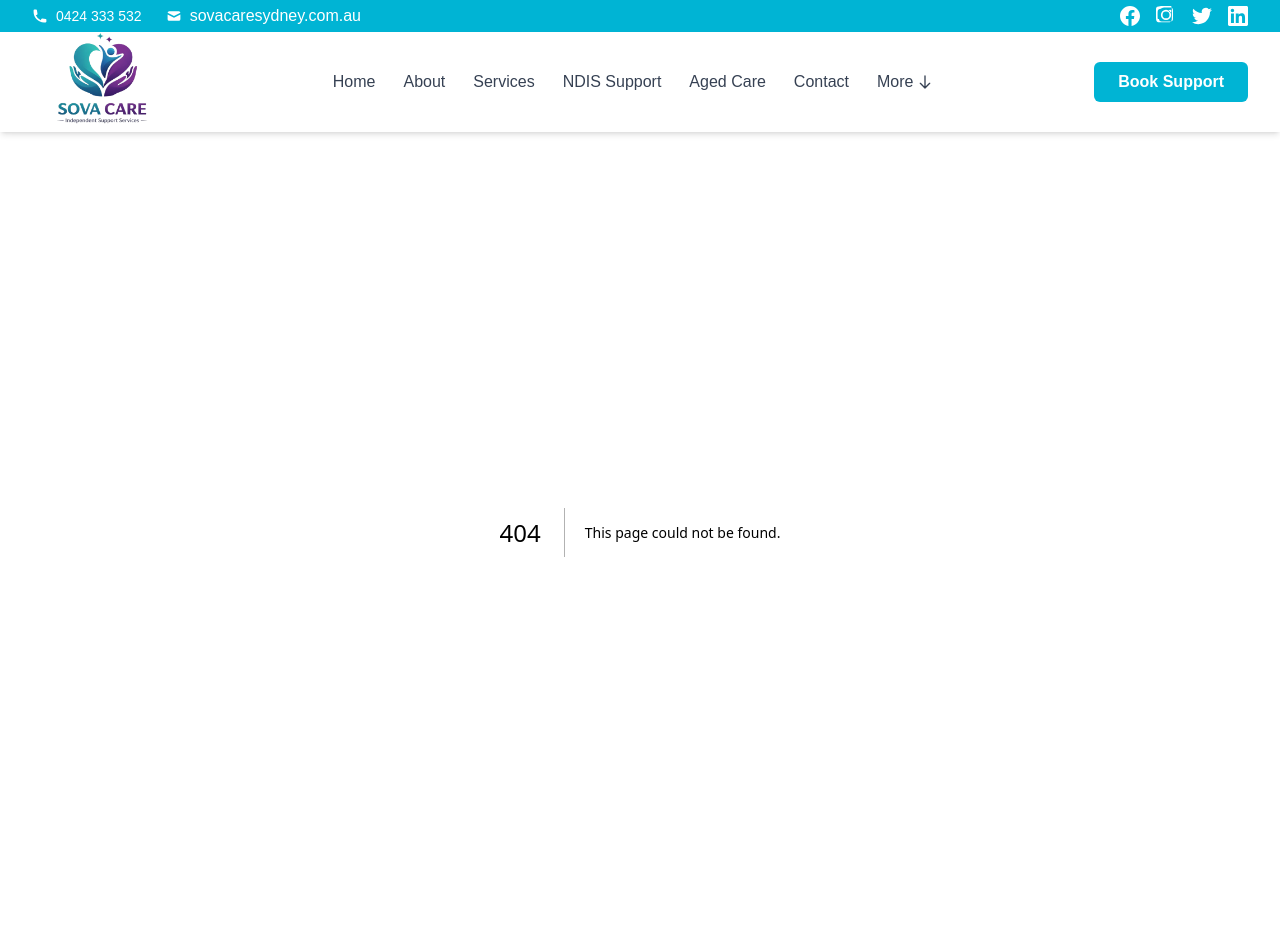
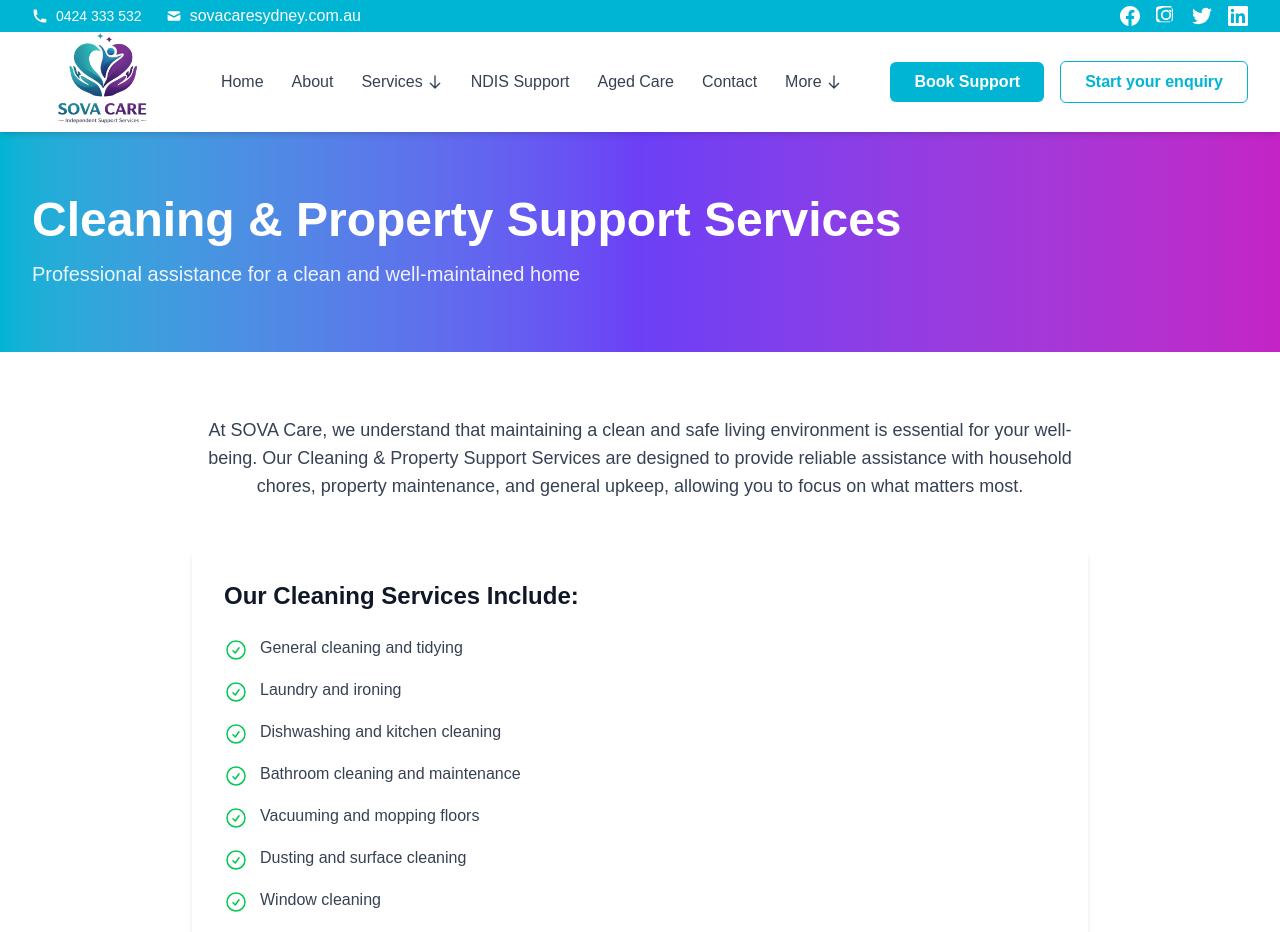
Before and after one commit to ahmadshahid50/ndas, a Next.js app: page /cleaning-property-support in a window 1280 px wide. Before the commit this address had no page. Shown: the top 932 px of the page. Built offline with nearby package versions, Linux system fonts and the light colour scheme.

Commit message:
add button

```diff
--- /dev/null
+++ b/app/cleaning-property-support/page.js
@@ -0,0 +1,77 @@
+import { CheckCircleIcon } from '@heroicons/react/24/outline';
+
+export const metadata = {
+  title: 'Cleaning & Property Support Services - SOVA Care',
+  description: 'Professional cleaning and property maintenance services to keep your home safe and comfortable.',
+};
+
+export default function CleaningPropertySupport() {
+  return (
+    <div className="min-h-screen bg-white">
+      {/* Hero Section */}
+      <section className="bg-gradient-to-r from-[var(--sova-primary)] via-[var(--sova-secondary)] to-[var(--sova-accent)] text-white py-16">
+        <div className="max-w-7xl mx-auto px-4 sm:px-6 lg:px-8">
+          <h1 className="text-4xl md:text-5xl font-bold">Cleaning & Property Support Services</h1>
+          <p className="text-xl mt-4 text-teal-100">Professional assistance for a clean and well-maintained home</p>
+        </div>
+      </section>
+
+      {/* Services Section */}
+      <section className="py-16">
+        <div className="max-w-7xl mx-auto px-4 sm:px-6 lg:px-8">
+          <div className="max-w-4xl mx-auto">
+            <p className="text-lg text-gray-700 mb-12 text-center">
+              At SOVA Care, we understand that maintaining a clean and safe living environment is essential for your well-being. Our Cleaning & Property Support Services are designed to provide reliable assistance with household chores, property maintenance, and general upkeep, allowing you to focus on what matters most.
+            </p>
+
+            <div className="bg-white p-8 rounded-lg shadow-md">
+              <h2 className="text-2xl font-bold text-gray-900 mb-6">Our Cleaning Services Include:</h2>
+              <ul className="space-y-4">
+                <li className="flex items-start">
+                  <CheckCircleIcon className="w-6 h-6 text-green-500 mr-3 mt-0.5 flex-shrink-0" />
+                  <span className="text-gray-700">General cleaning and tidying</span>
+                </li>
+                <li className="flex items-start">
+                  <CheckCircleIcon className="w-6 h-6 text-green-500 mr-3 mt-0.5 flex-shrink-0" />
+                  <span className="text-gray-700">Laundry and ironing</span>
+                </li>
+                <li className="flex items-start">
+                  <CheckCircleIcon className="w-6 h-6 text-green-500 mr-3 mt-0.5 flex-shrink-0" />
+                  <span className="text-gray-700">Dishwashing and kitchen cleaning</span>
+                </li>
+                <li className="flex items-start">
+                  <CheckCircleIcon className="w-6 h-6 text-green-500 mr-3 mt-0.5 flex-shrink-0" />
+                  <span className="text-gray-700">Bathroom cleaning and maintenance</span>
+                </li>
+                <li className="flex items-start">
+                  <CheckCircleIcon className="w-6 h-6 text-green-500 mr-3 mt-0.5 flex-shrink-0" />
+                  <span className="text-gray-700">Vacuuming and mopping floors</span>
+                </li>
+                <li className="flex items-start">
+                  <CheckCircleIcon className="w-6 h-6 text-green-500 mr-3 mt-0.5 flex-shrink-0" />
+                  <span className="text-gray-700">Dusting and surface cleaning</span>
+                </li>
+                <li className="flex items-start">
+                  <CheckCircleIcon className="w-6 h-6 text-green-500 mr-3 mt-0.5 flex-shrink-0" />
+                  <span className="text-gray-700">Window cleaning</span>
+                </li>
+                <li className="flex items-start">
+                  <CheckCircleIcon className="w-6 h-6 text-green-500 mr-3 mt-0.5 flex-shrink-0" />
+                  <span className="text-gray-700">Garden maintenance and yard work</span>
+                </li>
+                <li className="flex items-start">
+                  <CheckCircleIcon className="w-6 h-6 text-green-500 mr-3 mt-0.5 flex-shrink-0" />
+                  <span className="text-gray-700">Minor home repairs and maintenance</span>
+                </li>
+                <li className="flex items-start">
+                  <CheckCircleIcon className="w-6 h-6 text-green-500 mr-3 mt-0.5 flex-shrink-0" />
+                  <span className="text-gray-700">Shopping and errands</span>
+                </li>
+              </ul>
+            </div>
+          </div>
+        </div>
+      </section>
+    </div>
+  );
+}
--- a/components/Navbar.js
+++ b/components/Navbar.js
@@ -5,6 +5,7 @@
 export default function Navbar() {
   const [isMenuOpen, setIsMenuOpen] = useState(false);
   const [isMoreDropdownOpen, setIsMoreDropdownOpen] = useState(false);
+  const [isServicesDropdownOpen, setIsServicesDropdownOpen] = useState(false);
 
   return (
     <nav className="sticky top-0 z-[100] bg-white shadow-md">
@@ -23,7 +24,18 @@
           <div className="hidden md:flex items-center space-x-1">
             <Link href="/" className="px-3 py-2 text-gray-700 hover:text-teal-600 transition">Home</Link>
             <Link href="/about" className="px-3 py-2 text-gray-700 hover:text-teal-600 transition">About</Link>
-            <Link href="/services" className="px-3 py-2 text-gray-700 hover:text-teal-600 transition">Services</Link>
+            <div className="relative group">
+              <button className="px-3 py-2 text-gray-700 hover:text-teal-600 transition flex items-center">
+                Services
+                <svg className="w-4 h-4 ml-1" fill="none" stroke="currentColor" viewBox="0 0 24 24">
+                  <path strokeLinecap="round" strokeLinejoin="round" strokeWidth={2} d="M19 14l-7 7m0 0l-7-7m7 7V3" />
+                </svg>
+              </button>
+              <div className="absolute left-0 mt-0 w-48 bg-white shadow-lg rounded-md opacity-0 invisible group-hover:opacity-100 group-hover:visible transition z-50">
+                <Link href="/services" className="block px-4 py-2 text-gray-700 hover:bg-teal-50 hover:text-teal-600">Services Overview</Link>
+                <Link href="/cleaning-property-support" className="block px-4 py-2 text-gray-700 hover:bg-teal-50 hover:text-teal-600">Cleaning & Property Support</Link>
+              </div>
+            </div>
             <Link href="/ndis-support" className="px-3 py-2 text-gray-700 hover:text-teal-600 transition">NDIS Support</Link>
             <Link href="/aged-care" className="px-3 py-2 text-gray-700 hover:text-teal-600 transition">Aged Care</Link>
             <Link href="/contact" className="px-3 py-2 text-gray-700 hover:text-teal-600 transition">Contact</Link>
@@ -54,6 +66,12 @@
             >
               Book Support
             </Link>
+            <Link
+              href="/contact"
+              className="bg-white text-teal-600 border border-teal-600 px-6 py-2 rounded-md hover:bg-teal-50 transition font-semibold"
+            >
+              Start your enquiry
+            </Link>
           </div>
 
           {/* Mobile Hamburger */}
@@ -81,7 +99,26 @@
         <div className="md:hidden absolute left-0 w-full bg-white border-t z-[100] shadow-md">
           <Link href="/" className="block px-4 py-2 text-gray-700 hover:text-teal-600" onClick={() => setIsMenuOpen(false)}>Home</Link>
           <Link href="/about" className="block px-4 py-2 text-gray-700 hover:text-teal-600" onClick={() => setIsMenuOpen(false)}>About</Link>
-          <Link href="/services" className="block px-4 py-2 text-gray-700 hover:text-teal-600" onClick={() => setIsMenuOpen(false)}>Services</Link>
+          <button
+            className="w-full text-left px-4 py-2 text-gray-700 flex items-center"
+            onClick={() => setIsServicesDropdownOpen(!isServicesDropdownOpen)}
+          >
+            Services
+            <svg
+              className={`w-4 h-4 ml-1 transition-transform ${isServicesDropdownOpen ? 'rotate-180' : ''}`}
+              fill="none"
+              stroke="currentColor"
+              viewBox="0 0 24 24"
+            >
+              <path strokeLinecap="round" strokeLinejoin="round" strokeWidth={2} d="M19 14l-7 7m0 0l-7-7m7 7V3" />
+            </svg>
+          </button>
+          {isServicesDropdownOpen && (
+            <div className="pl-4">
+              <Link href="/services" className="block px-4 py-2 text-sm text-gray-700 hover:text-teal-600" onClick={() => setIsMenuOpen(false)}>Services Overview</Link>
+              <Link href="/cleaning-property-support" className="block px-4 py-2 text-sm text-gray-700 hover:text-teal-600" onClick={() => setIsMenuOpen(false)}>Cleaning & Property Support</Link>
+            </div>
+          )}
           <Link href="/ndis-support" className="block px-4 py-2 text-gray-700 hover:text-teal-600" onClick={() => setIsMenuOpen(false)}>NDIS Support</Link>
           <Link href="/aged-care" className="block px-4 py-2 text-gray-700 hover:text-teal-600" onClick={() => setIsMenuOpen(false)}>Aged Care</Link>
           <Link href="/contact" className="block px-4 py-2 text-gray-700 hover:text-teal-600" onClick={() => setIsMenuOpen(false)}>Contact</Link>
@@ -120,6 +157,15 @@
               Book Support
             </Link>
           </div>
+          <div className="p-4">
+            <Link
+              href="/contact"
+              className="block text-center bg-white text-teal-600 border border-teal-600 px-6 py-2 rounded-md"
+              onClick={() => setIsMenuOpen(false)}
+            >
+              Start your enquiry
+            </Link>
+          </div>
         </div>
       )}
     </nav>
```
